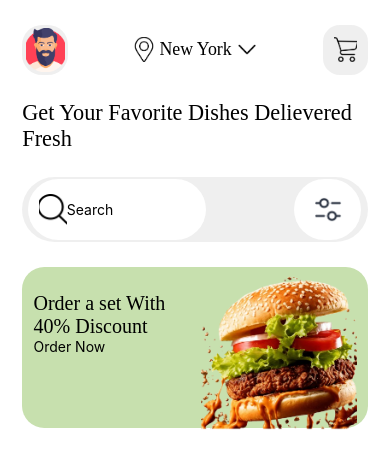
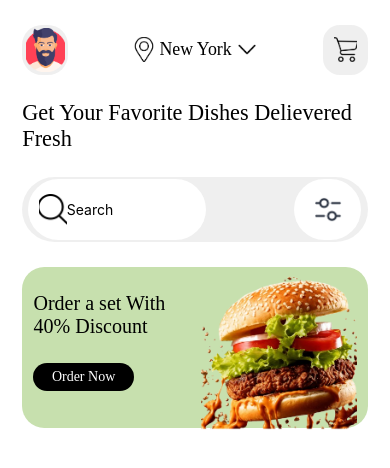
Before and after one commit to Mansoorali121/React-Native-Interview-Preparation, a React Native app: screen / in a window 390 px wide. Shown: the top 468 px of the page. Built offline with nearby package versions, Linux system fonts and the light colour scheme.

Commit message:
card complete

```diff
--- a/src2/components/Discountcard.js
+++ b/src2/components/Discountcard.js
@@ -9,16 +9,14 @@ const Discountcard = () => {
         <View style={styles.textcontainer}>
           <Text style={styles.text}>Order a set With</Text>
           <Text style={styles.text}>40% Discount</Text>
-             <View style={styles.button}>
-            <Text style={{backgroundColor:"#0000"}}>Order Now</Text>
+          <View style={styles.button}>
+            <Text style={{ color: '#fff', fontFamily:"Outfit-Regular" }}>Order Now</Text>
           </View>
         </View>
         <View>
           <Image source={require('../assets/slice.png')} style={styles.image} />
         </View>
-
       </View>
-
     </View>
   );
 };
@@ -41,5 +39,13 @@ const styles = StyleSheet.create({
     marginHorizontal: s(10),
   },
   text: { fontFamily: 'Outfit-Light', fontSize: s(18) },
-  button: { backgroundColor: '#0000' },
+  button: {
+    backgroundColor: '#000',
+    marginTop: vs(20),
+    alignItems: 'center',
+    justifyContent: 'center',
+    width:s(90),
+    paddingVertical:vs(5),
+    borderRadius:s(45)
+  },
 });
```
